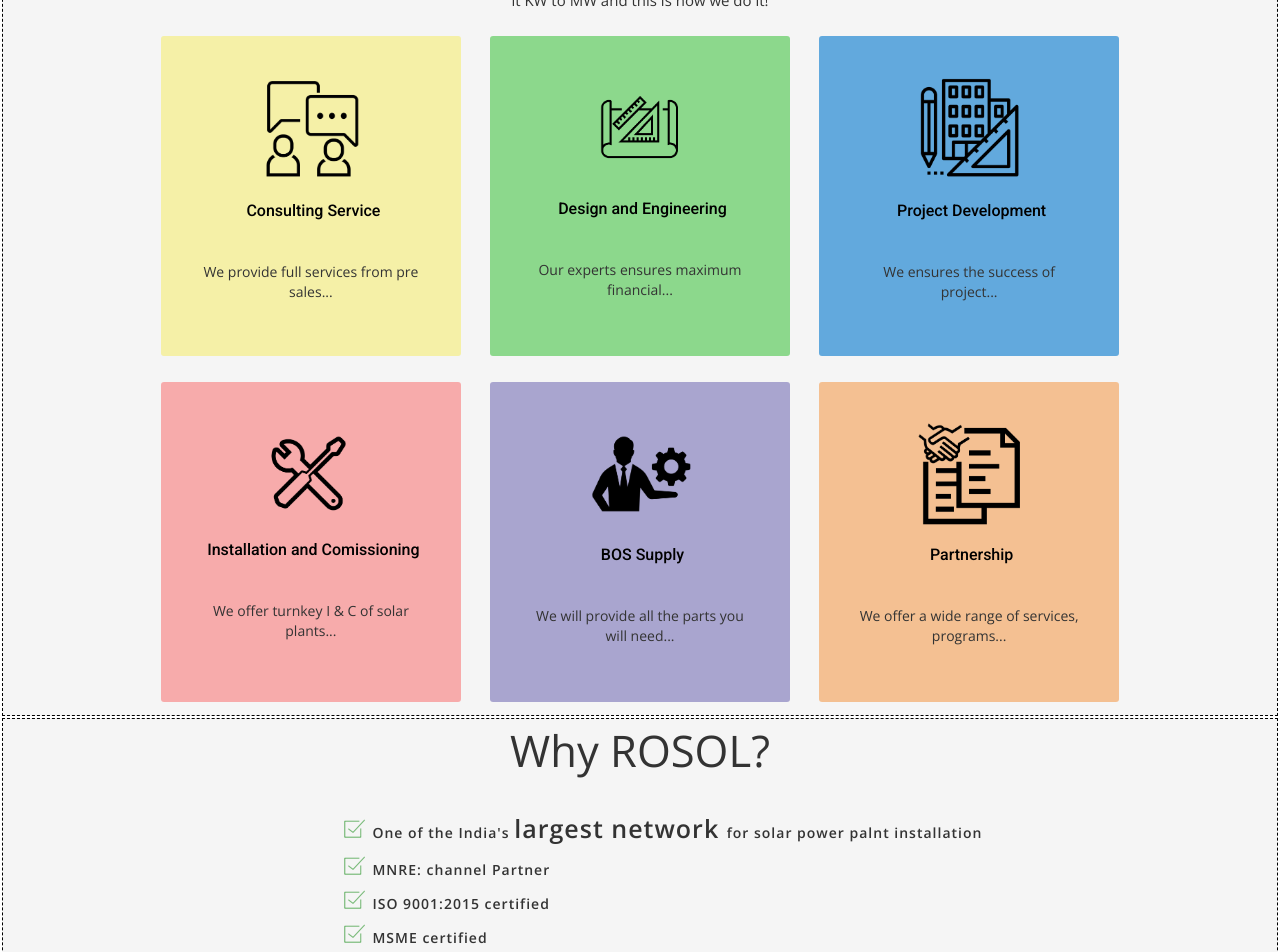
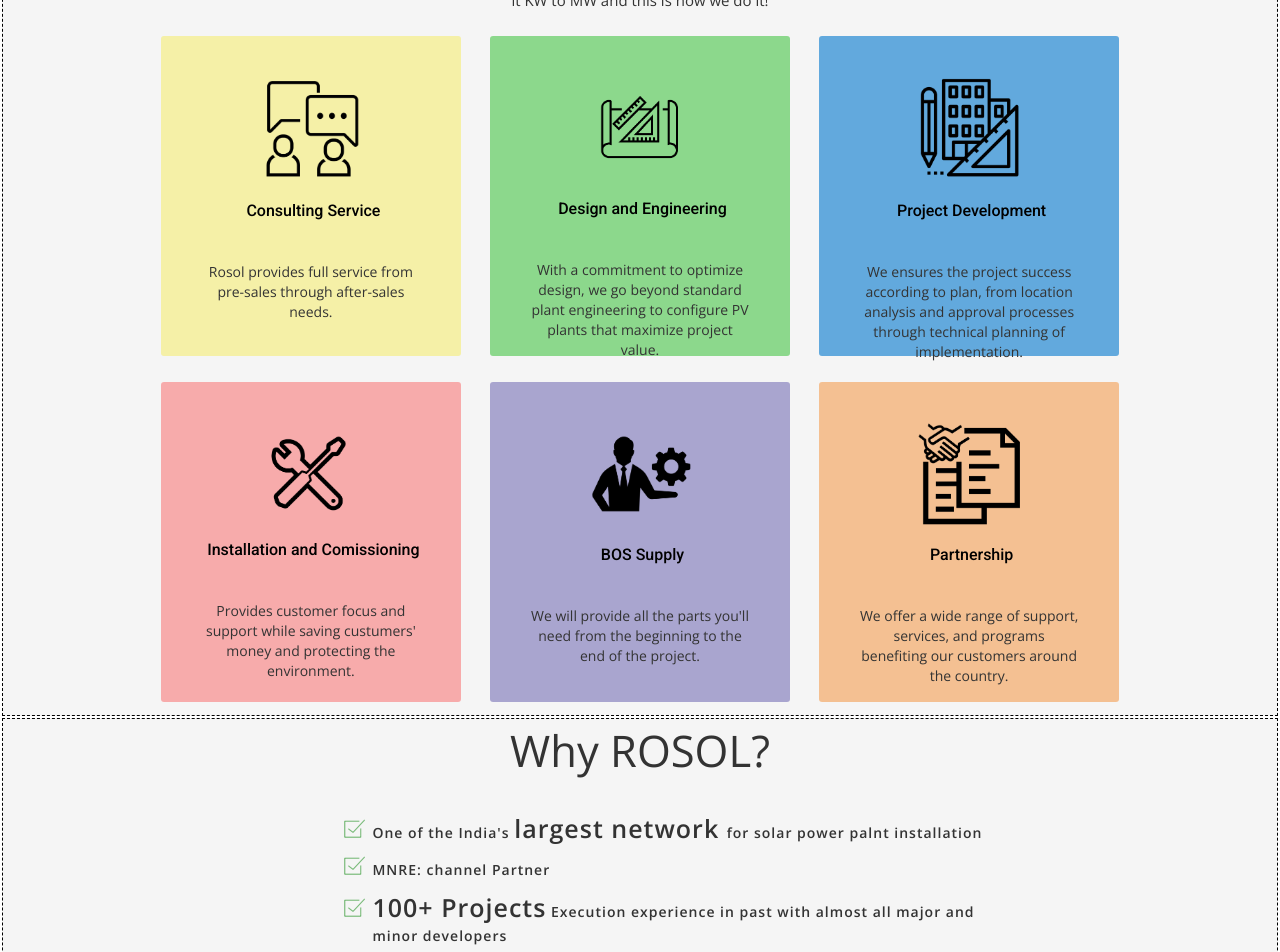
Before and after one commit to rosol-India/rosol-india, a Jekyll site: the page built from home-page.html, in a window 1280 px wide and 1400 px high, scrolled down 1346 px. Shown: the top 952 px of the window. Built offline with Jekyll 4.4.1, drawn with Linux system fonts in a browser that asks for light colours; nearby versions of some CDN libraries; some web fonts are replaced; some of the changed text lies outside the part shown.

Commit message:
Update home-page.html

```diff
--- a/home-page.html
+++ b/home-page.html
@@ -17,48 +17,55 @@
     <section id="hservices">
       <span id="wgs" style="padding-bottom:20px;">Our Services</span>
        <p id="per">ROSOL has an expertise in harnessing solar energy and constructing turnkey solar power plant in every possible way – be it grid connected or off-grid, be it KW to MW and this is how we do it!</p>
-      <div id="sera" class="left-text"><a style="color:black" href="{{ site.baseurl }}/consult"><img class="serimg" src="{{ site.baseurl }}/img/icons/consulserv.png"><h1 id="serDetails">Consulting Service</h1></a><br>We provide full services from pre sales...
+
+
+      <div id="sera" class="left-text"><a title="Click to Learn More" style="color:black" href="{{ site.baseurl }}/consult"><img class="serimg" src="{{ site.baseurl }}/img/icons/consulserv.png"><h1 id="serDetails">Consulting Service</h1></a><br>Rosol provides full service from pre-sales through after-sales needs.
       </div>
 
-      <div id="serb" class="left-text"><a style="color:black" href="{{ site.baseurl }}/design_engineering"><img class="serimg" src="{{ site.baseurl }}/img/icons/dae.png"><h1 id="serDetails">Design and Engineering</h1></a><br>Our experts ensures maximum financial...
+      <div id="serb" class="left-text"><a title="Click to Learn More" style="color:black" href="{{ site.baseurl }}/design_engineering"><img class="serimg" src="{{ site.baseurl }}/img/icons/dae.png"><h1 id="serDetails">Design and Engineering</h1></a><br>With a commitment to optimize design, we go beyond standard plant engineering to configure PV plants that maximize project value.
 
       </div>
 
 
-      <div id="serc" class="left-text"><a style="color:black" href="{{ site.baseurl }}/project_service"><img class="serimg" src="{{ site.baseurl }}/img/icons/projser.png"><h1 id="serDetails">Project Development</h1></a><br>We ensures the success of project...
+      <div id="serc" class="left-text"><a title="Click to Learn More" style="color:black" href="{{ site.baseurl }}/project_service"><img class="serimg" src="{{ site.baseurl }}/img/icons/projser.png"><h1 id="serDetails">Project Development</h1></a><br>We ensures the project success according to plan, from location analysis and approval processes through technical planning of implementation.
 
       </div><br>
 
-      <div id="serd" class="left-text"><a style="color:black" href="{{ site.baseurl }}/installation_and_commissioning"><img class="serimg" src="{{ site.baseurl }}/img/icons/oam.png"><h1 id="serDetails">Installation and Comissioning</h1></a><br>We offer turnkey I & C of solar plants...
+      <div id="serd" class="left-text"><a title="Click to Learn More" style="color:black" href="{{ site.baseurl }}/installation_and_commissioning"><img class="serimg" src="{{ site.baseurl }}/img/icons/oam.png"><h1 id="serDetails">Installation and Comissioning</h1></a><br>Provides customer focus and support while saving custumers' money and protecting the environment.
 
       </div>
-      <div id="sere" class="left-text"><a style="color:black" href="{{ site.baseurl }}/bos"><img class="serimg" src="{{ site.baseurl }}/img/icons/busoutc.png"><h1 id="serDetails">BOS Supply</h1></a><br>We will provide all the parts you will need...
+      <div id="sere" class="left-text"><a title="Click to Learn More" style="color:black" href="{{ site.baseurl }}/bos"><img class="serimg" src="{{ site.baseurl }}/img/icons/busoutc.png"><h1 id="serDetails">BOS Supply</h1></a><br>We will provide all the parts you'll need from the beginning to the end of the project.
       </div>
-      <div id="serf" class="left-text"><a style="color:black" href="{{ site.baseurl }}/partnership_service"><img class="serimg" src="{{ site.baseurl }}/img/icons/partser.png"><h1 id="serDetails">Partnership</h1></a><br>We offer a wide range of services,  programs...
+      <div id="serf" class="left-text"><a title="Click to Learn More" style="color:black" href="{{ site.baseurl }}/partnership_service"><img class="serimg" src="{{ site.baseurl }}/img/icons/partser.png"><h1 id="serDetails">Partnership</h1></a><br>We offer a wide range of support, services, and programs benefiting our customers around the country.
       </div>
 
     </section>
 
   <section id="wrosol">
           <span id="wgs" style="padding-bottom:20px;">Why ROSOL?</span>
-
+          <div id="whyrosoltext">
             <ul id="list7">
                   <li id="sublist">One of the India's <span id="benefit">largest network </span> for solar power palnt installation</li>
                   <li id="sublist">MNRE: channel Partner</li>
-              <li id="sublist">ISO 9001:2015 certified</li>
-              <li id="sublist">MSME certified</li>
+
                   <li id="sublist"><span id="benefit">100+ Projects</span> Execution experience in past with almost all major and minor developers</li>
-              <li id="sublist">Best rates ever in industry</li>
-              <li id="sublist">Years of experience in installing & commissioning solar PV projects</li>
+
                   <li id="sublist"><span id="benefit">30+</span> In-House trained professionals team members to complete the service at the earliest.</li>
                   <li id="sublist">100% assurance for <span id="benefit">Zero Damage</span> in Installation & Commissioning</li>
                   <li id="sublist">100% assurance for completion of project in given time</li>
-              <li id="sublist">Experience of all types of roofs or surface solar power project</li>
+
                   <li id="sublist"><span id="benefit">24/7</span> total control of plant status</li>
             </ul>
+          </div>
+          <div id="whyrosolimages">
+              <img id="imagecerti1" src="{{ site.baseurl }}/img/iso.png">
+              <img id="imagecerti2" src="{{ site.baseurl }}/img/mnre.png">
+               <img id="imagecerti3" src="{{ site.baseurl }}/img/msme.jpg">
+          </div>
 
 
     </section>
+
      <section id="wros">
              <span id="wgs" style="padding-bottom:20px;">Our Clients</span>
     <section id="call-to-action">
```
Lines whose indentation alone changed are shown as unchanged.
